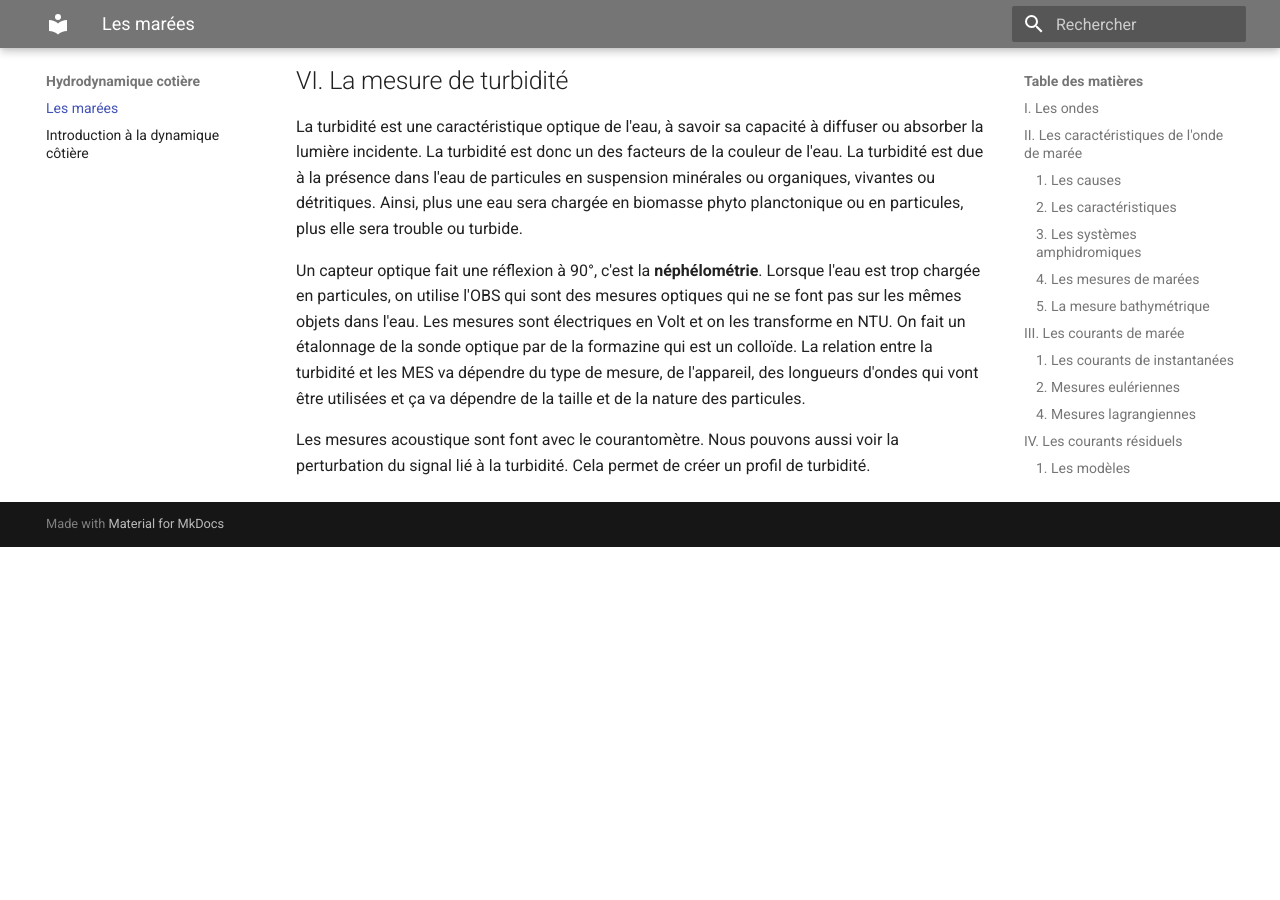
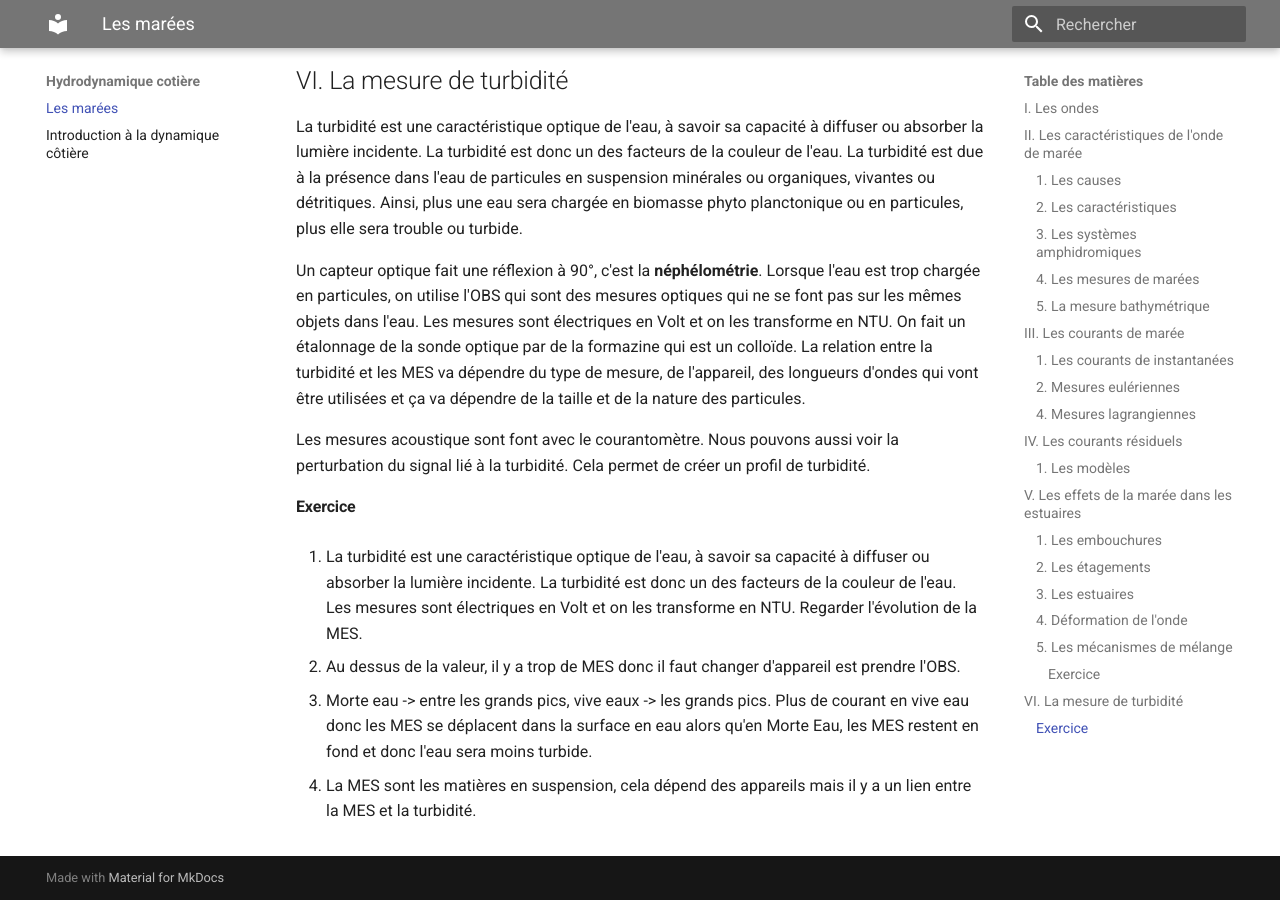
Before and after one commit to Lizeem/L3STcours, an MkDocs documentation site: the page built from Docs/Hydrodynamique cotière/Les marées.md, in a window 1280 px wide and 900 px high, scrolled down 9248 px. Built offline with MkDocs 1.6.1 and Material for MkDocs 9.7.7, drawn with Linux system fonts in a browser that asks for light colours; before the commit the page ends 9795 px from its top, so only the background shows below that.

Commit message:
Update les marées

```diff
--- a/Docs/Hydrodynamique cotière/Les marées.md
+++ b/Docs/Hydrodynamique cotière/Les marées.md
@@ -215,3 +215,13 @@
 On fait un étalonnage de la sonde optique par de la formazine qui est un colloïde. La relation entre la turbidité et les MES va dépendre du type de mesure, de l'appareil, des longueurs d'ondes qui vont être utilisées et ça va dépendre de la taille et de la nature des particules.
 
 Les mesures acoustique sont font avec le courantomètre. Nous pouvons aussi voir la perturbation du signal lié à la turbidité. Cela permet de créer un profil de turbidité.
+
+#### Exercice
+
+1. La turbidité est une caractéristique optique de l'eau, à savoir sa capacité à diffuser ou absorber la lumière incidente. La turbidité est donc un des facteurs de la couleur de l'eau. Les mesures sont électriques en Volt et on les transforme en NTU. Regarder l'évolution de la MES.
+
+2. Au dessus de la valeur, il y a trop de MES donc il faut changer d'appareil est prendre l'OBS.
+
+3.  Morte eau -> entre les grands pics, vive eaux -> les grands pics. Plus de courant en vive eau donc les MES se déplacent dans la surface en eau alors qu'en Morte Eau, les MES restent en fond et donc l'eau sera moins turbide.
+
+4. La MES sont les matières en suspension, cela dépend des appareils mais il y a un lien entre la MES et la turbidité.
```
